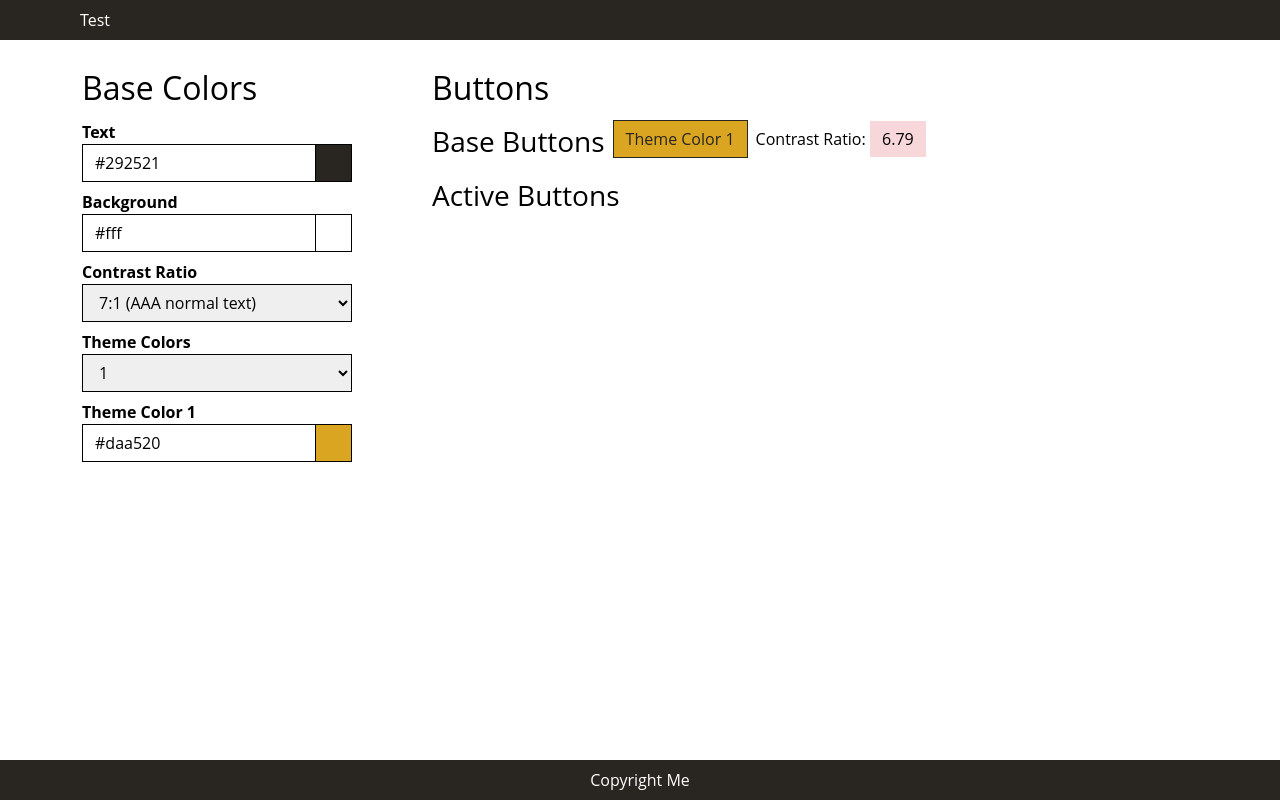
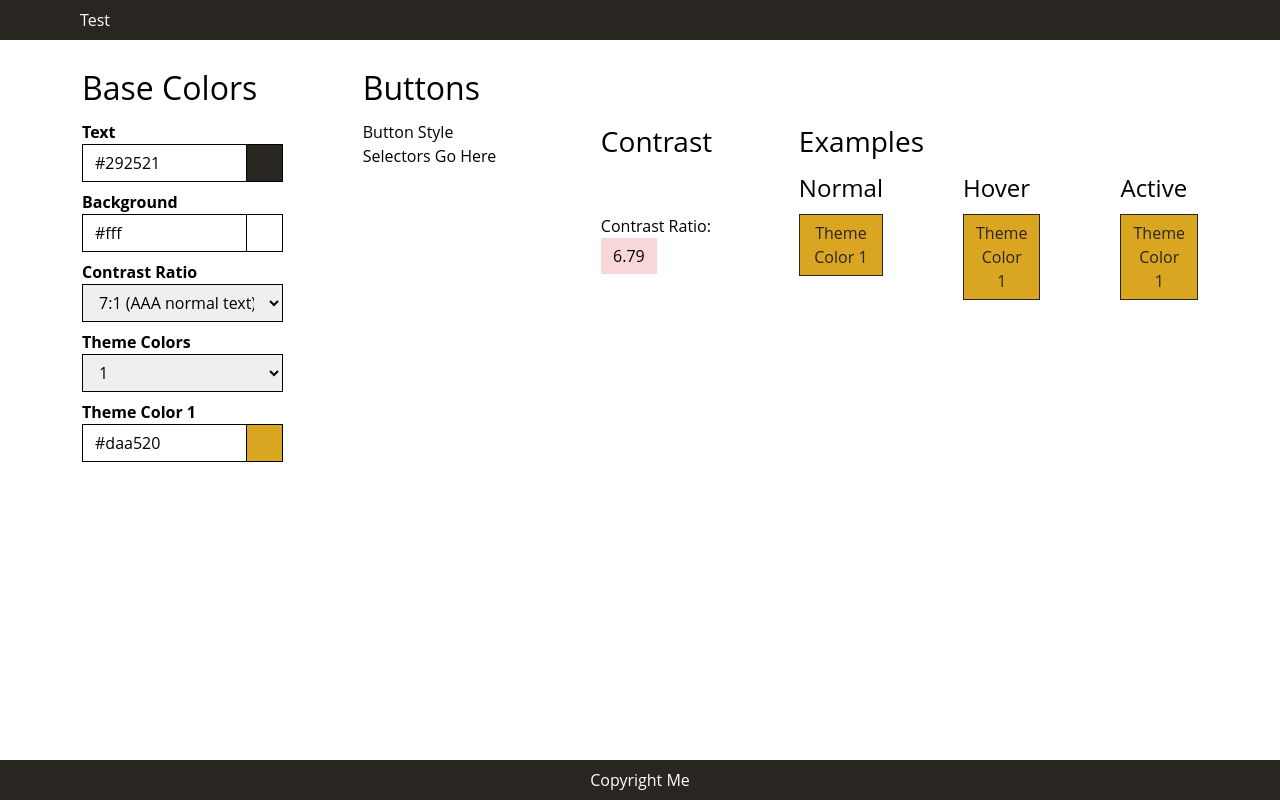
Before and after one commit to johnsiddoway/colors, a React (Vite) app: page / in a window 1280 px wide. Built offline with nearby package versions, Linux system fonts and the light colour scheme.

Commit message:
Continue fleshing out button examples.

```diff
--- /dev/null
+++ b/src/components/swatch-panel/button-panel.tsx
@@ -0,0 +1,99 @@
+import { CSSProperties } from "react";
+import { colord, extend } from "colord";
+import a11yPlugin from "colord/plugins/a11y";
+import { State } from "../../types/state";
+
+extend([a11yPlugin]);
+
+interface ButtonSwatchProps {
+	backgroundColor: string;
+	color: string;
+	contrastRatio: number;
+	buttonText: string;
+}
+
+function Button({ backgroundColor, color, buttonText }: ButtonSwatchProps) {
+	const style: CSSProperties = {
+		boxSizing: 'border-box',
+		display: 'block',
+		border: '1px solid currentColor',
+		padding: '0.375rem 0.75rem',
+		backgroundColor: backgroundColor,
+		color: color,
+	}
+	return <button type="button" style={style}>{buttonText}</button >;
+};
+
+// function ButtonSwatch(props: ButtonSwatchProps) {
+// 	const style: CSSProperties = {
+// 		display: 'flex',
+// 		alignItems: 'baseline',
+// 		gap: '0.5rem',
+// 		marginBottom: '1rem',
+// 	};
+// 	return <div style={style}>
+// 		<Button {...props} />
+// 		<ContrastChecker {...props} />
+// 	</div>
+// }
+
+function ButtonExamples(props: State) {
+	const baseButtons = props.themeColors.map((value, index) => {
+		return <Button key={index} backgroundColor={value} color={props.foregroundColor} contrastRatio={props.contrastRatio} buttonText={`Theme Color ${index + 1}`} />
+	});
+	return <div>
+		<h3>Examples</h3>
+		<div className="row-with-gap">
+			<div className="column-with-gap">
+				<h4>Normal</h4>
+				{baseButtons}
+			</div>
+			<div className="column-with-gap">
+				<h4>Hover</h4>
+				{baseButtons}
+			</div>
+			<div className="column-with-gap">
+				<h4>Active</h4>
+				{baseButtons}
+			</div>
+		</div>
+	</div>;
+}
+
+function ContrastCheckers(props: State) {
+	const contrastCheckers = props.themeColors.map((value, index) => {
+		return <ContrastChecker key={index} backgroundColor={value} foregroundColor={props.foregroundColor} contrastRatio={props.contrastRatio} />;
+	});
+	return <div>
+		<h3>Contrast</h3>
+		<div className="column-with-gap">
+			<div className="h4-spacer"></div>
+			{contrastCheckers}
+		</div>
+	</div>;
+}
+
+function ContrastChecker({ backgroundColor, foregroundColor, contrastRatio }: { backgroundColor: string, foregroundColor: string, contrastRatio: number }) {
+	const ratio = colord(backgroundColor).contrast(foregroundColor);
+	const style: CSSProperties = {
+		display: "inline-block",
+		minWidth: "3.5rem",
+		padding: '0.375rem 0.75rem',
+		textAlign: "center",
+		backgroundColor: (ratio >= contrastRatio ? '#d1e7dd' : '#f8d7da'),
+	}
+	return <div>
+		Contrast Ratio: <div style={style}>{ratio}</div>
+	</div>;
+}
+
+export function ButtonPanel(props: State) {
+	return <div>
+		<h2>Buttons</h2>
+		<div className="row-with-gap">
+			<div>Button Style Selectors Go Here</div>
+			<div><ContrastCheckers {...props} /></div>
+			<div><ButtonExamples {...props} /></div>
+		</div>
+	</div>;
+};
--- a/src/components/swatch-panel/button-swatch.tsx
+++ /dev/null
@@ -1,72 +0,0 @@
-import { CSSProperties } from "react";
-import { colord, extend } from "colord";
-import a11yPlugin from "colord/plugins/a11y";
-import { State } from "../../types/state";
-
-extend([a11yPlugin]);
-
-export interface Props extends State {
-
-};
-
-function Button({ backgroundColor, color, buttonText }: ButtonSwatchProps) {
-	const style: CSSProperties = {
-		boxSizing: 'border-box',
-		display: 'block',
-		border: '1px solid currentColor',
-		padding: '0.375rem 0.75rem',
-		backgroundColor: backgroundColor,
-		color: color,
-	}
-	return <button type="button" style={style}>{buttonText}</button >;
-};
-
-function ContrastChecker(props: ButtonSwatchProps) {
-	const ratio = colord(props.backgroundColor).contrast(props.color);
-	const style: CSSProperties = {
-		display: "inline-block",
-		minWidth: "3.5rem",
-		padding: '0.375rem 0.75rem',
-		textAlign: "center",
-		backgroundColor: (ratio >= props.contrastRatio ? '#d1e7dd' : '#f8d7da'),
-	}
-	return <div>
-		Contrast Ratio: <div style={style}>{ratio}</div>
-	</div>;
-}
-
-interface ButtonSwatchProps {
-	backgroundColor: string;
-	color: string;
-	contrastRatio: number;
-	buttonText: string;
-}
-function ButtonSwatch(props: ButtonSwatchProps) {
-	const style: CSSProperties = {
-		display: 'flex',
-		alignItems: 'baseline',
-		gap: '0.5rem',
-		marginBottom: '1rem',
-	};
-	return <div style={style}>
-		<Button {...props} />
-		<ContrastChecker {...props} />
-	</div>
-}
-
-export function ButtonSwatchList(props: Props) {
-	const baseButtons = props.themeColors.map((value, index) => {
-		return <ButtonSwatch key={index} backgroundColor={value} color={props.foregroundColor} contrastRatio={props.contrastRatio} buttonText={`Theme Color ${index + 1}`} />
-	});
-	return <div>
-		<h2>Buttons</h2>
-		<div className="flex-with-gap">
-			<h3>Base Buttons</h3>
-			{baseButtons}
-		</div>
-		<div className="flex-with-gap">
-			<h3>Active Buttons</h3>
-		</div>
-
-	</div>;
-};
--- a/src/components/swatch-panel/swatch-panel.tsx
+++ b/src/components/swatch-panel/swatch-panel.tsx
@@ -1,5 +1,5 @@
 import { State } from "../../types/state";
-import { ButtonSwatchList } from "./button-swatch";
+import { ButtonPanel } from "./button-panel";
 
 export interface Props extends State {
 
@@ -7,6 +7,6 @@ export interface Props extends State {
 
 export function SwatchPanel(props: Props) {
 	return <>
-		<ButtonSwatchList {...props} />
+		<ButtonPanel {...props} />
 	</>;
 };
--- a/src/styles/app.scss
+++ b/src/styles/app.scss
@@ -31,7 +31,11 @@ footer {
 
 main {
 	@extend %container;
-    @include make-flex($column-gap: 5rem, $align-items: inherit);
+	@include make-flex($column-gap: 5rem, $align-items: inherit);
+}
+
+.buttonPanel {
+	@include make-flex($column-gap: 5rem);
 }
 
 .picker {
@@ -100,6 +104,25 @@ main {
 	}
 }
 
-.flex-with-gap {
-	@include make-flex($column-gap: 0.5rem, $row-gap: 0.5rem);
+.row-with-gap {
+	@include make-flex($column-gap: 5rem, $row-gap: 5rem);
 }
+
+.column-with-gap {
+	@include make-flex($flex-direction: column, $column-gap: 0.5rem, $row-gap: 0.5rem);
+
+	h1,
+	h2,
+	h3,
+	h4,
+	h5,
+	h6 {
+		margin-bottom: 0;
+	}
+}
+
+.h4-spacer {
+	position: relative;
+	display: block;
+	height: 2.25rem;
+}
```
